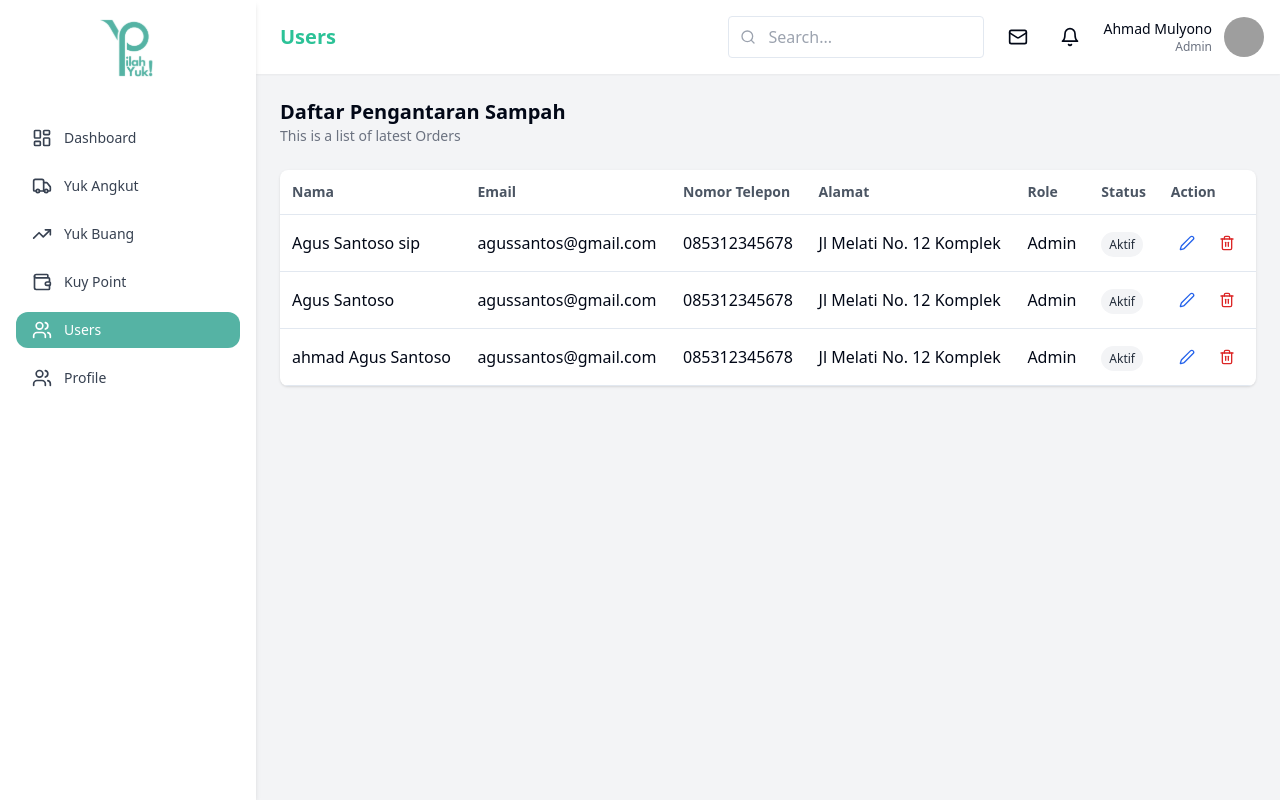
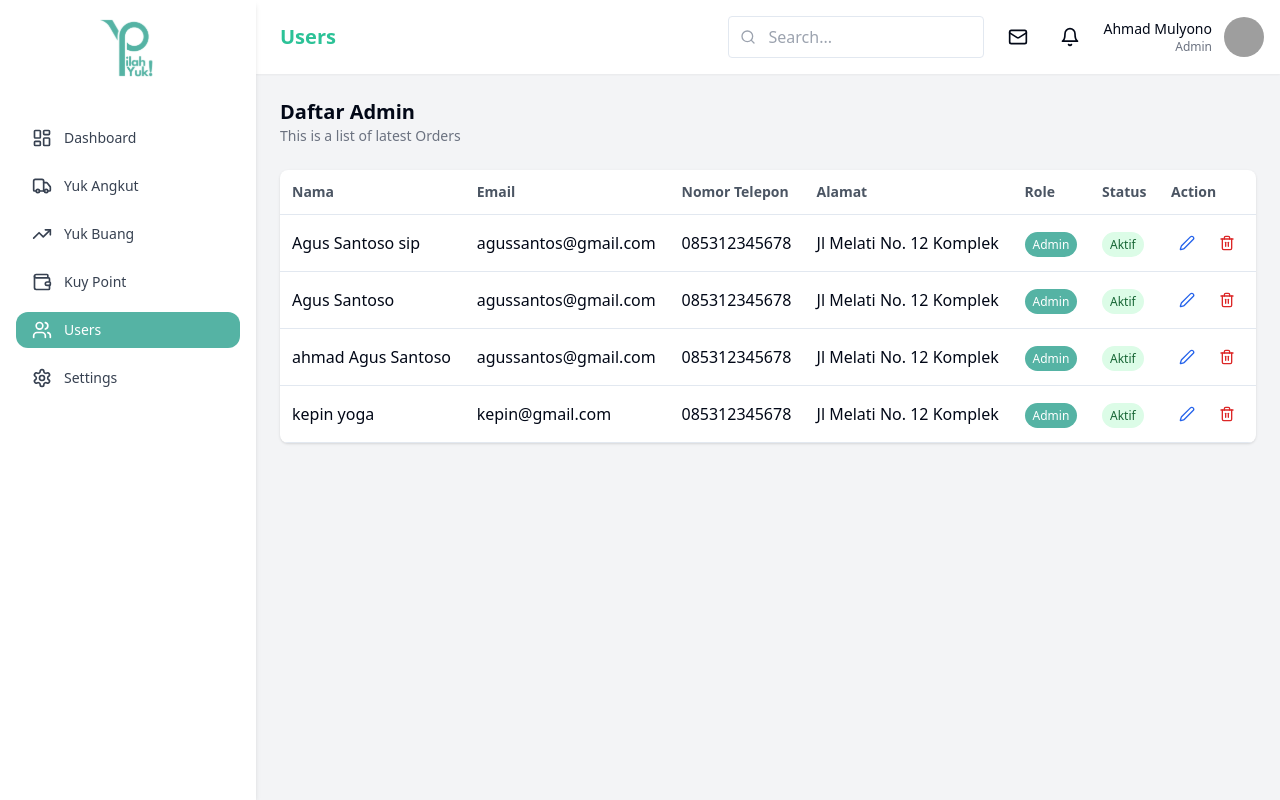
Before and after one commit to Ridwan0126/admin, a React (Vite) app: page /users in a window 1280 px wide. Built offline with nearby package versions, Linux system fonts and the light colour scheme; grey boxes are pictures that could not be loaded.

Commit message:
menambahkan setting pada sidebar, menambahkan status aktif dan nonaktif pada bagian user, edit bagian card dashboard,

```diff
--- a/src/App.jsx
+++ b/src/App.jsx
@@ -6,7 +6,7 @@ import YukBuangContent from './pages/YukBuang/YukBuangContent';
 import Dashboard from './pages/Dashboard/Dashboard';
 import KuyPoint from './pages/KuyPoint/KuyPoint';
 import Users from './pages/Users/Users';
-import Profile from './pages/Profile/Profile';
+import Settings from './pages/Settings/Settings';
 
 
 const App = () => {
@@ -20,7 +20,7 @@ const App = () => {
           <Route path="/yuk-buang" element={<YukBuangContent />} />
           <Route path="/kuy-point" element={<KuyPoint />} />
           <Route path="/users" element={<Users />} />
-          <Route path="/profile" element={<Profile />} />
+          <Route path="/settings" element={<Settings />} />
         </Routes>
       </DashboardLayout>
     </Router>
--- a/src/component/common/DataCard.jsx
+++ b/src/component/common/DataCard.jsx
@@ -1,8 +1,18 @@
 import React from 'react';
 import { Edit2, Trash2 } from 'lucide-react';
 
-const DataCard = ({ data, sections, handleEdit, handleDelete }) => {
+const DataCard = ({ data, sections, handleEdit, handleDelete, contentType = 'default' }) => {
   const getStatusBadgeClass = (status) => {
+    if (contentType === 'users') {
+      switch (status?.toLowerCase()) {
+        case 'aktif':
+          return 'bg-green-100 text-green-800';
+        case 'nonaktif':
+          return 'bg-red-100 text-red-800';
+        default:
+          return 'bg-gray-100 text-gray-800';
+      }
+    }
     switch (status) {
       case 'Berhasil':
         return 'bg-green-100 text-green-800';
@@ -15,9 +25,20 @@ const DataCard = ({ data, sections, handleEdit, handleDelete }) => {
     }
   };
 
+  const getRoleBadgeClass = (role) => {
+    let baseClasses = 'rounded-full text-xs';
+
+    if (role?.toLowerCase() === 'admin') {
+      baseClasses += ' bg-customTeal text-white';
+      baseClasses += ' sm:px-2 sm:py-1'; // Desktop styles
+      baseClasses += ' px-2 py-1 w-max'; // Mobile/Tablet styles
+    }
+
+    return baseClasses;
+  };
+
   return (
     <div className="bg-white rounded-lg shadow-md p-4 mb-4 hover:shadow-lg transition-shadow duration-200">
-      {/* Header with ID and status */}
       <div className="flex flex-col sm:flex-row justify-between items-start sm:items-center mb-4 gap-2">
         <div className="flex items-center gap-2">
           <span className="text-sm text-gray-500">ID:</span>
@@ -28,7 +49,6 @@ const DataCard = ({ data, sections, handleEdit, handleDelete }) => {
         </span>
       </div>
 
-      {/* Main content */}
       <div className="space-y-4">
         {sections.map((section, index) => (
           <div key={section.title} className="border-b pb-3">
@@ -37,8 +57,8 @@ const DataCard = ({ data, sections, handleEdit, handleDelete }) => {
               {section.fields.map(field => (
                 <div key={field.key} className="flex flex-col sm:flex-row sm:items-center">
                   <span className="text-gray-600 font-medium w-full sm:w-1/3">{field.label}</span>
-                  <span className="text-gray-800">
-                    {field.key === 'date' ? `${data[field.key]} (${data.time})` : data[field.key]}
+                  <span className={field.key === 'role' ? getRoleBadgeClass(data[field.key]) : ''}>
+                    {data[field.key]}
                   </span>
                 </div>
               ))}
@@ -46,7 +66,6 @@ const DataCard = ({ data, sections, handleEdit, handleDelete }) => {
           </div>
         ))}
 
-        {/* Action buttons */}
         <div className="flex justify-end gap-2 pt-2">
           <button
             className="flex items-center gap-1 px-3 py-2 text-sm font-medium text-blue-600 rounded-md hover:bg-blue-50 transition-colors duration-200"
--- a/src/component/common/DataTable.jsx
+++ b/src/component/common/DataTable.jsx
@@ -1,7 +1,42 @@
 import React from 'react';
 import { Edit2, Trash2 } from 'lucide-react';
 
-const DataTable = ({ data, columns, handleEdit, handleDelete, getStatusBadgeClass }) => {
+const DataTable = ({ data, columns, handleEdit, handleDelete, contentType = 'default' }) => {
+  const getStatusBadgeClass = (status) => {
+    if (contentType === 'users') {
+      switch (status?.toLowerCase()) {
+        case 'aktif':
+          return 'bg-green-100 text-green-800';
+        case 'nonaktif':
+          return 'bg-red-100 text-red-800';
+        default:
+          return 'bg-gray-100 text-gray-800';
+      }
+    }
+    switch (status) {
+      case 'Berhasil':
+        return 'bg-green-100 text-green-800';
+      case 'Gagal':
+        return 'bg-red-100 text-red-800';
+      case 'Proses':
+        return 'bg-yellow-100 text-yellow-800';
+      default:
+        return 'bg-gray-100 text-gray-800';
+    }
+  };
+
+  const getRoleBadgeClass = (role) => {
+    let baseClasses = 'rounded-full text-xs';
+
+    if (role?.toLowerCase() === 'admin') {
+      baseClasses += ' bg-customTeal text-white';
+      baseClasses += ' sm:px-2 sm:py-1'; // Desktop styles
+      baseClasses += ' px-1 py-0.5'; // Mobile/Tablet styles
+    }
+
+    return baseClasses;
+  };
+
   return (
     <div className="hidden lg:block">
       <div className="bg-white rounded-lg shadow overflow-x-auto">
@@ -22,7 +57,11 @@ const DataTable = ({ data, columns, handleEdit, handleDelete, getStatusBadgeClas
                 {columns.map(column => (
                   <td key={`${row.id}-${column.key}`} className="p-3">
                     {column.key === 'status' ? (
-                      <span className={`px-2 py-1 rounded-full text-xs ${getStatusBadgeClass(row.status)}`}>
+                      <span className={`px-2 py-1 rounded-full text-xs ${getStatusBadgeClass(row[column.key])}`}>
+                        {row[column.key]}
+                      </span>
+                    ) : column.key === 'role' ? (
+                      <span className={getRoleBadgeClass(row[column.key])}>
                         {row[column.key]}
                       </span>
                     ) : column.key === 'date' ? (
@@ -61,4 +100,4 @@ const DataTable = ({ data, columns, handleEdit, handleDelete, getStatusBadgeClas
   );
 };
 
-export default DataTable
+export default DataTable;
--- a/src/component/common/EditModal.jsx
+++ b/src/component/common/EditModal.jsx
@@ -1,27 +1,28 @@
 import React, { useState } from 'react';
 import { X } from 'lucide-react';
 
-const EditModal = ({ isOpen, onClose, data, fields, onUpdate }) => {
+const EditModal = ({ isOpen, onClose, data, fields, onUpdate, contentType = 'default' }) => {
   const [formData, setFormData] = useState(data);
 
-  if (!isOpen) return null;
-
-  const handleSubmit = (e) => {
-    e.preventDefault();
-    onUpdate(formData);
-    onClose();
+  const getStatusOptions = () => {
+    if (contentType === 'users') {
+      return (
+        <>
+          <option value="Aktif">Aktif</option>
+          <option value="Nonaktif">Nonaktif</option>
+        </>
+      );
+    }
+    return (
+      <>
+        <option value="Berhasil">Berhasil</option>
+        <option value="Gagal">Gagal</option>
+        <option value="Proses">Proses</option>
+      </>
+    );
   };
 
-  const handleChange = (e) => {
-    const { name, value } = e.target;
-    setFormData(prev => ({
-      ...prev,
-      [name]: value
-    }));
-  };
-
-  const inputClasses = "w-full p-2 border rounded focus:ring-2 focus:ring-blue-500 focus:border-blue-500";
-  const labelClasses = "block text-sm font-medium text-gray-700";
+  if (!isOpen) return null;
 
   return (
     <div className="fixed inset-0 bg-black bg-opacity-50 flex items-center justify-center z-50 p-4">
@@ -36,28 +37,42 @@ const EditModal = ({ isOpen, onClose, data, fields, onUpdate }) => {
           </button>
         </div>
 
-        <form onSubmit={handleSubmit} className="p-4 space-y-4">
+        <form onSubmit={(e) => {
+          e.preventDefault();
+          onUpdate(formData);
+          onClose();
+        }} className="p-4 space-y-4">
           {fields.map(field => (
             <div key={field.key} className="space-y-2">
-              <label className={labelClasses}>{field.label}</label>
+              <label className="block text-sm font-medium text-gray-700">
+                {field.label}
+              </label>
               {field.key === 'status' ? (
                 <select
                   name={field.key}
                   value={formData[field.key]}
-                  onChange={handleChange}
-                  className={inputClasses}
+                  onChange={(e) => {
+                    setFormData(prev => ({
+                      ...prev,
+                      [e.target.name]: e.target.value
+                    }));
+                  }}
+                  className="w-full p-2 border rounded focus:ring-2 focus:ring-blue-500 focus:border-blue-500"
                 >
-                  <option value="Berhasil">Berhasil</option>
-                  <option value="Gagal">Gagal</option>
-                  <option value="Proses">Proses</option>
+                  {getStatusOptions()}
                 </select>
               ) : (
                 <input
                   type="text"
                   name={field.key}
                   value={formData[field.key]}
-                  onChange={handleChange}
-                  className={inputClasses}
+                  onChange={(e) => {
+                    setFormData(prev => ({
+                      ...prev,
+                      [e.target.name]: e.target.value
+                    }));
+                  }}
+                  className="w-full p-2 border rounded focus:ring-2 focus:ring-blue-500 focus:border-blue-500"
                 />
               )}
             </div>
@@ -73,7 +88,7 @@ const EditModal = ({ isOpen, onClose, data, fields, onUpdate }) => {
             </button>
             <button
               type="submit"
-              className="px-4 py-2 text-sm font-medium text-white bg-blue-600 rounded hover:bg-blue-700 transition-colors duration-200"
+              className="px-4 py-2 text-sm font-medium text-white bg-customTeal rounded hover:bg-emerald-500 transition-colors duration-200"
             >
               Simpan
             </button>
@@ -84,4 +99,5 @@ const EditModal = ({ isOpen, onClose, data, fields, onUpdate }) => {
   );
 };
 
+
 export default EditModal;
--- a/src/component/layout/DashboardLayout.jsx
+++ b/src/component/layout/DashboardLayout.jsx
@@ -21,8 +21,8 @@ const DashboardLayout = ({ children }) => {
         return 'Kuy Point';
       case '/users':
         return 'Users';
-      case '/profile':
-        return 'Profile';
+      case '/settings':
+        return 'Settings';
       default:
         return 'Dashboard';
     }
@@ -36,7 +36,7 @@ const DashboardLayout = ({ children }) => {
       'Yuk Buang': '/yuk-buang',
       'Kuy Point': '/kuy-point',
       'Users': '/users',
-      'Profile': '/profile'
+      'Settings': '/settings'
     };
 
     const path = pathMap[menuItem];
--- a/src/component/layout/Sidebar.jsx
+++ b/src/component/layout/Sidebar.jsx
@@ -5,7 +5,8 @@ import {
   Truck,
   TrendingUp,
   Wallet,
-  Users
+  Users,
+  Settings
 } from 'lucide-react';
 
 const Sidebar = ({ activeItem, setActiveItem }) => {
@@ -15,7 +16,7 @@ const Sidebar = ({ activeItem, setActiveItem }) => {
     { icon: TrendingUp, text: 'Yuk Buang' },
     { icon: Wallet, text: 'Kuy Point' },
     { icon: Users, text: 'Users' },
-    { icon: Users, text: 'Profile' }
+    { icon: Settings, text: 'Settings' }
   ];
 
 return (
--- a/src/pages/Dashboard/Dashboard.jsx
+++ b/src/pages/Dashboard/Dashboard.jsx
@@ -23,7 +23,7 @@ const fullChartData = [
   { month: "Sep", desktop: 73 },
   { month: "Oct", desktop: 209 },
   { month: "Nov", desktop: 186 },
-  { month: "Dec", desktop: 305 },
+  { month: "Dec", desktop: 300 },
 ];
 
 const transactions = [
@@ -102,7 +102,7 @@ const Dashboard = () => {
           </CardHeader>
           <CardContent className="p-4 pt-0">
             <div className="text-base md:text-2xl font-bold">500.000</div>
-            <p className="text-[10px] md:text-xs text-muted-foreground">Rupiah/Rp</p>
+            <p className="text-[10px] md:text-xs text-muted-foreground">Kilogram (Kg)</p>
           </CardContent>
         </Card>
 
@@ -113,8 +113,8 @@ const Dashboard = () => {
             <ArrowDownUp className="h-4 w-4 text-muted-foreground" />
           </CardHeader>
           <CardContent className="p-4 pt-0">
-            <div className="text-base md:text-2xl font-bold">300.000</div>
-            <p className="text-[10px] md:text-xs text-muted-foreground">Rupiah/Rp</p>
+            <div className="text-base md:text-2xl font-bold">250</div>
+            <p className="text-[10px] md:text-xs text-muted-foreground">Unit/Order</p>
           </CardContent>
         </Card>
 
@@ -125,8 +125,8 @@ const Dashboard = () => {
             <Truck className="h-4 w-4 text-muted-foreground" />
           </CardHeader>
           <CardContent className="p-4 pt-0">
-            <div className="text-base md:text-2xl font-bold">400.000</div>
-            <p className="text-[10px] md:text-xs text-muted-foreground">Rupiah/Rp</p>
+            <div className="text-base md:text-2xl font-bold">100</div>
+            <p className="text-[10px] md:text-xs text-muted-foreground">Unit/Order</p>
           </CardContent>
         </Card>
 
@@ -138,7 +138,7 @@ const Dashboard = () => {
           </CardHeader>
           <CardContent className="p-4 pt-0">
             <div className="text-base md:text-2xl font-bold">1,234</div>
-            <p className="text-[10px] md:text-xs text-muted-foreground">Pengguna Aktif</p>
+            <p className="text-[10px] md:text-xs text-muted-foreground">Users</p>
           </CardContent>
         </Card>
       </div>
--- a/src/pages/KuyPoint/KuyPoint.jsx
+++ b/src/pages/KuyPoint/KuyPoint.jsx
@@ -10,7 +10,7 @@ const initialData = [
     name: "Agus Santoso",
     wallet: "Dana",
     number: "085312345678",
-    point: "$40.000",
+    point: "40.000",
     give: "Rp.100.000",
     status: "Berhasil",
   },
@@ -19,7 +19,7 @@ const initialData = [
     name: "Budi Utomo",
     wallet: "Ovo",
     number: "085312345679",
-    point: "$15.000",
+    point: "15.000",
     give: "Rp.40.000",
     status: "Berhasil",
   },
@@ -105,7 +105,7 @@ const YukAngkutContent = ({ searchQuery = '' }) => {
     <div>
       {/* Page Header */}
       <div className="mb-6">
-        <h2 className="text-xl font-semibold">Daftar Pengantaran Sampah</h2>
+        <h2 className="text-xl font-semibold">Riwayat Penukaran Poin</h2>
         <p className="text-sm text-gray-500">This is a list of latest Orders</p>
       </div>
 
--- a/src/pages/Profile/Profile.jsx
+++ b/src/pages/Settings/Settings.jsx
@@ -1,15 +1,15 @@
 import React from 'react';
 
-const Profile = () => {
+const Settings = () => {
   return (
     <>
       <div className="mb-6">
         <h2 className="text-xl font-semibold">Profile</h2>
         <p className="text-sm text-gray-500">This is a list of waste deliveries</p>
       </div>
-      {/* Add your YukBuang specific content here */}
+      {/* Tambahkan konten untuk setting */}
     </>
   );
 };
 
-export default Profile;
+export default Settings;
--- a/src/pages/Users/Users.jsx
+++ b/src/pages/Users/Users.jsx
@@ -3,9 +3,10 @@ import DataTable from '../../component/common/DataTable';
 import DataCard from '../../component/common/DataCard';
 import EditModal from '../../component/common/EditModal';
 
-// Sample data
+// Sample data with unique IDs
 const initialData = [
   {
+    id: '1',  // Menambahkan ID unik
     name: "Agus Santoso sip",
     email: "agussantos@gmail.com",
     number: "085312345678",
@@ -14,6 +15,7 @@ const initialData = [
     status: "Aktif",
   },
   {
+    id: '2',  // Menambahkan ID unik
     name: "Agus Santoso",
     email: "agussantos@gmail.com",
     number: "085312345678",
@@ -22,6 +24,7 @@ const initialData = [
     status: "Aktif",
   },
   {
+    id: '3',  // Menambahkan ID unik
     name: "ahmad Agus Santoso",
     email: "agussantos@gmail.com",
     number: "085312345678",
@@ -29,8 +32,16 @@ const initialData = [
     role: "Admin",
     status: "Aktif",
   },
+  {
+    id: '4',  // Menambahkan ID unik
+    name: "kepin yoga",
+    email: "kepin@gmail.com",
+    number: "085312345678",
+    addres: "Jl Melati No. 12 Komplek",
+    role: "Admin",
+    status: "Aktif",
+  },
 ];
-
 
 const UsersContent = ({ searchQuery = '' }) => {
   const [data, setData] = useState(initialData);
@@ -47,7 +58,6 @@ const UsersContent = ({ searchQuery = '' }) => {
     { key: 'status', label: 'Status' }
   ];
 
-  // Define card sections for mobile view
   const cardSections = [
     {
       title: 'Personal Info',
@@ -57,7 +67,6 @@ const UsersContent = ({ searchQuery = '' }) => {
         { key: 'number', label: 'Nomor Telepon' },
         { key: 'addres', label: 'Alamat' },
         { key: 'role', label: 'Role' },
-        { key: 'status', label: 'Status' }
       ]
     }
   ];
@@ -86,12 +95,21 @@ const UsersContent = ({ searchQuery = '' }) => {
     }
   };
 
+  // Perbaikan fungsi handleUpdate
   const handleUpdate = (updatedData) => {
-    setData(prevData =>
-      prevData.map(item =>
-        item.id === updatedData.id ? updatedData : item
-      )
-    );
+    setData(prevData => {
+      return prevData.map(item => {
+        // Hanya update data dengan ID yang sesuai
+        if (item.id === selectedData.id) {
+          return {
+            ...item,
+            ...updatedData
+          };
+        }
+        return item;
+      });
+    });
+
     setIsEditModalOpen(false);
     setSelectedData(null);
   };
@@ -104,22 +122,20 @@ const UsersContent = ({ searchQuery = '' }) => {
 
   return (
     <div>
-      {/* Page Header */}
       <div className="mb-6">
-        <h2 className="text-xl font-semibold">Daftar Pengantaran Sampah</h2>
+        <h2 className="text-xl font-semibold">Daftar Admin</h2>
         <p className="text-sm text-gray-500">This is a list of latest Orders</p>
       </div>
 
-      {/* Desktop Table View */}
       <DataTable
         data={filteredData}
         columns={columns}
         handleEdit={handleEdit}
         handleDelete={handleDelete}
         getStatusBadgeClass={getStatusBadgeClass}
+        contentType='users'
       />
 
-      {/* Mobile Card View */}
       <div className="lg:hidden space-y-4">
         {filteredData.map((row) => (
           <DataCard
@@ -128,11 +144,11 @@ const UsersContent = ({ searchQuery = '' }) => {
             sections={cardSections}
             handleEdit={handleEdit}
             handleDelete={handleDelete}
+            contentType='users'
           />
         ))}
       </div>
 
-      {/* Edit Modal */}
       {selectedData && (
         <EditModal
           isOpen={isEditModalOpen}
@@ -143,10 +159,10 @@ const UsersContent = ({ searchQuery = '' }) => {
           data={selectedData}
           fields={columns.filter(col => col.key !== 'id')}
           onUpdate={handleUpdate}
+          contentType='users'
         />
       )}
 
-      {/* No Results Message */}
       {filteredData.length === 0 && (
         <div className="text-center py-8">
           <p className="text-gray-500">Tidak ada data yang ditemukan</p>
```
